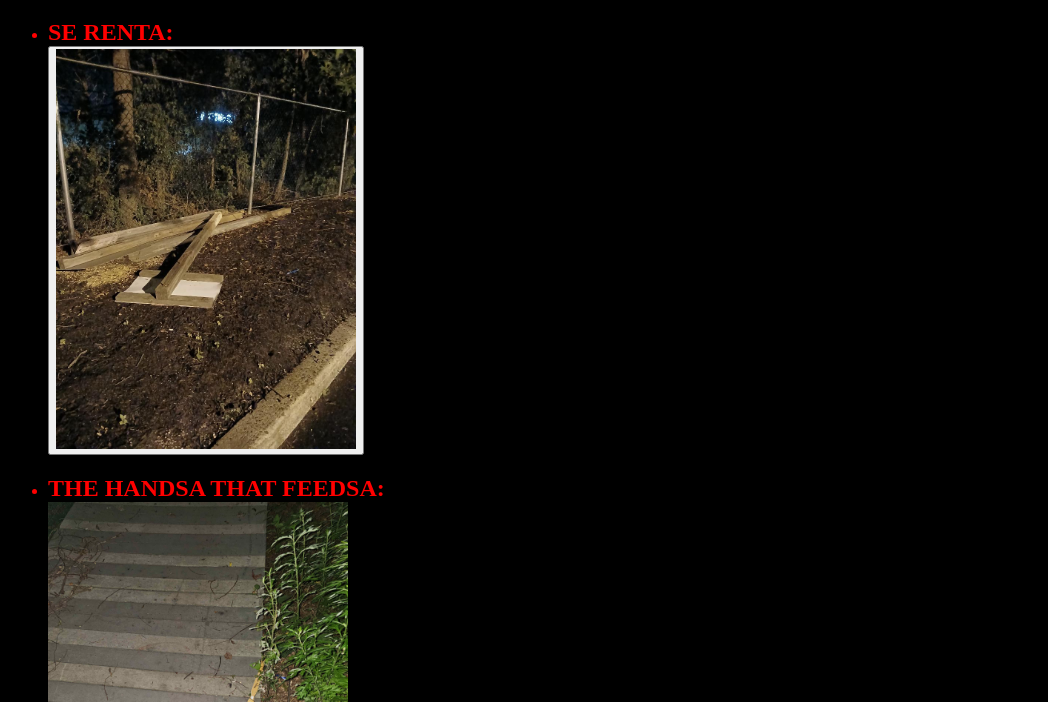
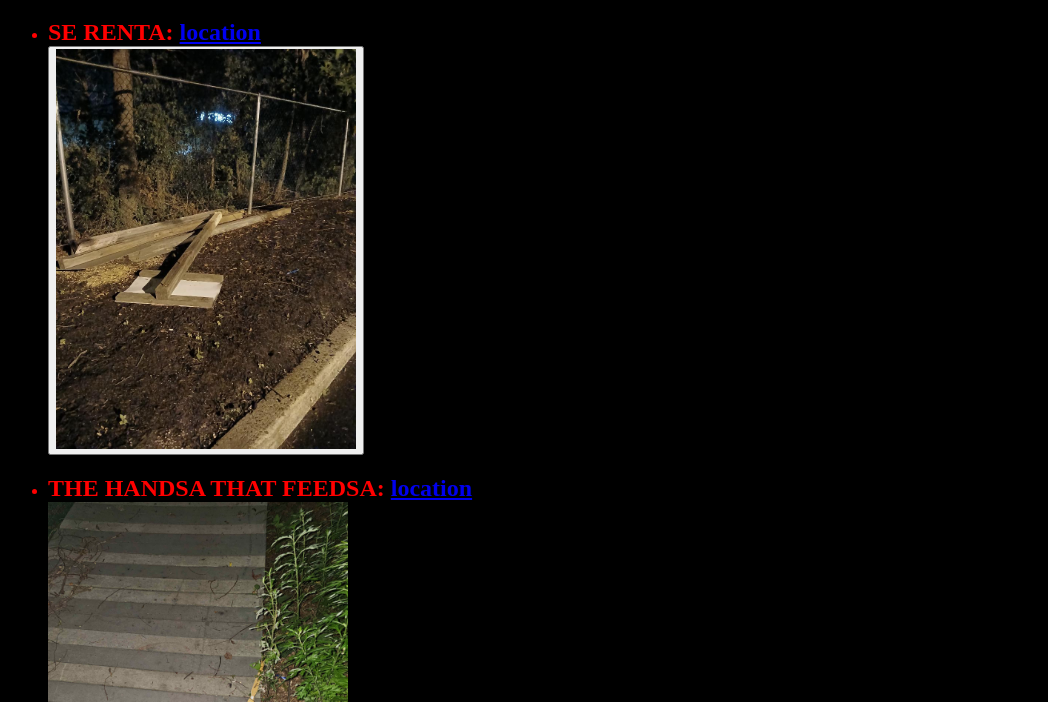
Before and after one commit to ttvm/thelist.github.io, a plain HTML site: page index.html in a window 1280 px wide. Shown: the part 98-800 px from the top of the page, without its empty margins (0-1048 px from the left). Drawn offline with Linux system fonts and the light colour scheme.

Commit message:
Add files via upload

```diff
--- a/index.html
+++ b/index.html
@@ -16,14 +16,14 @@ text-align: center;">
     <ul style="color: red;">
         <li>
             <h2>
-                SE RENTA:
+                SE RENTA: <a href="https://www.olivegarden.com/locations/nj/toms-river/tom-s-river/1483">location</a>
                 <audio id="HamLady" src="audio/HamLady.mp3" loop>scary</audio>
                 <br /><button onclick="document.getElementById('HamLady').play()"><img src="images/HINT1.jpg" style="height: auto; width: 300px;" /></button>
             </h2>
         </li>
         <li>
             <h2>
-                THE HANDSA THAT FEEDSA:
+                THE HANDSA THAT FEEDSA: <a href="https://maps.app.goo.gl/HeXK95mYc8u7sxbd8">location</a>
                 <br /><img src="images/HINT2.jpg" style="height: auto; width: 300px;">
             </h2>
         </li>
@@ -64,7 +64,7 @@ text-align: center;">
             <h2>NICE PARTY</h2>
         </li>
         <li>
-            <h2>PATRICIO'S WILL
+            <h2>PATRICIO'S WILL: <a href="https://share.google/pqObvajWS7g3Y2Vzn">location</a>
                 <br /><img src="images/HINT3.jpg" style="height: auto; width: 300px;">
             </h2>
         </li>
```
